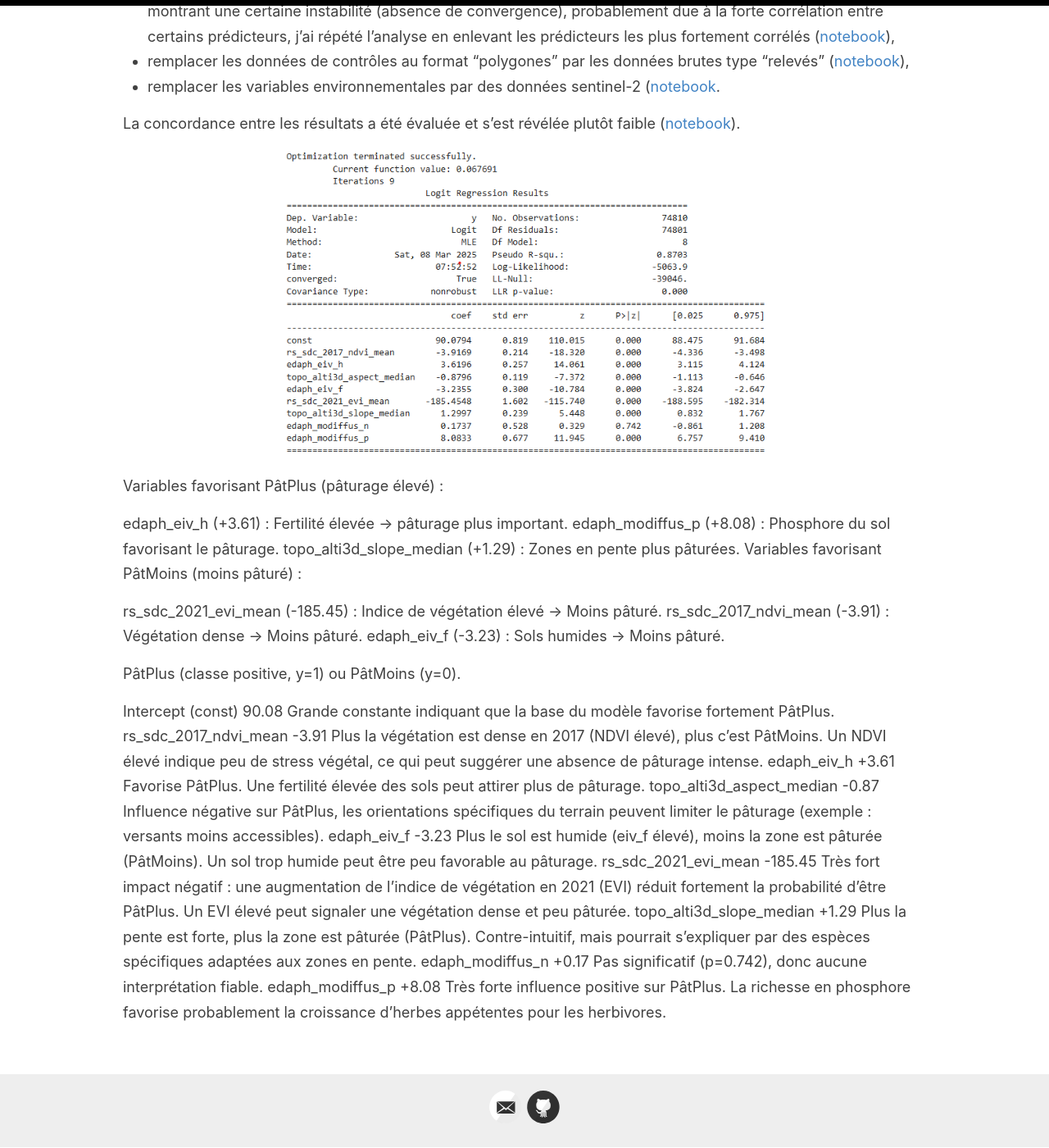
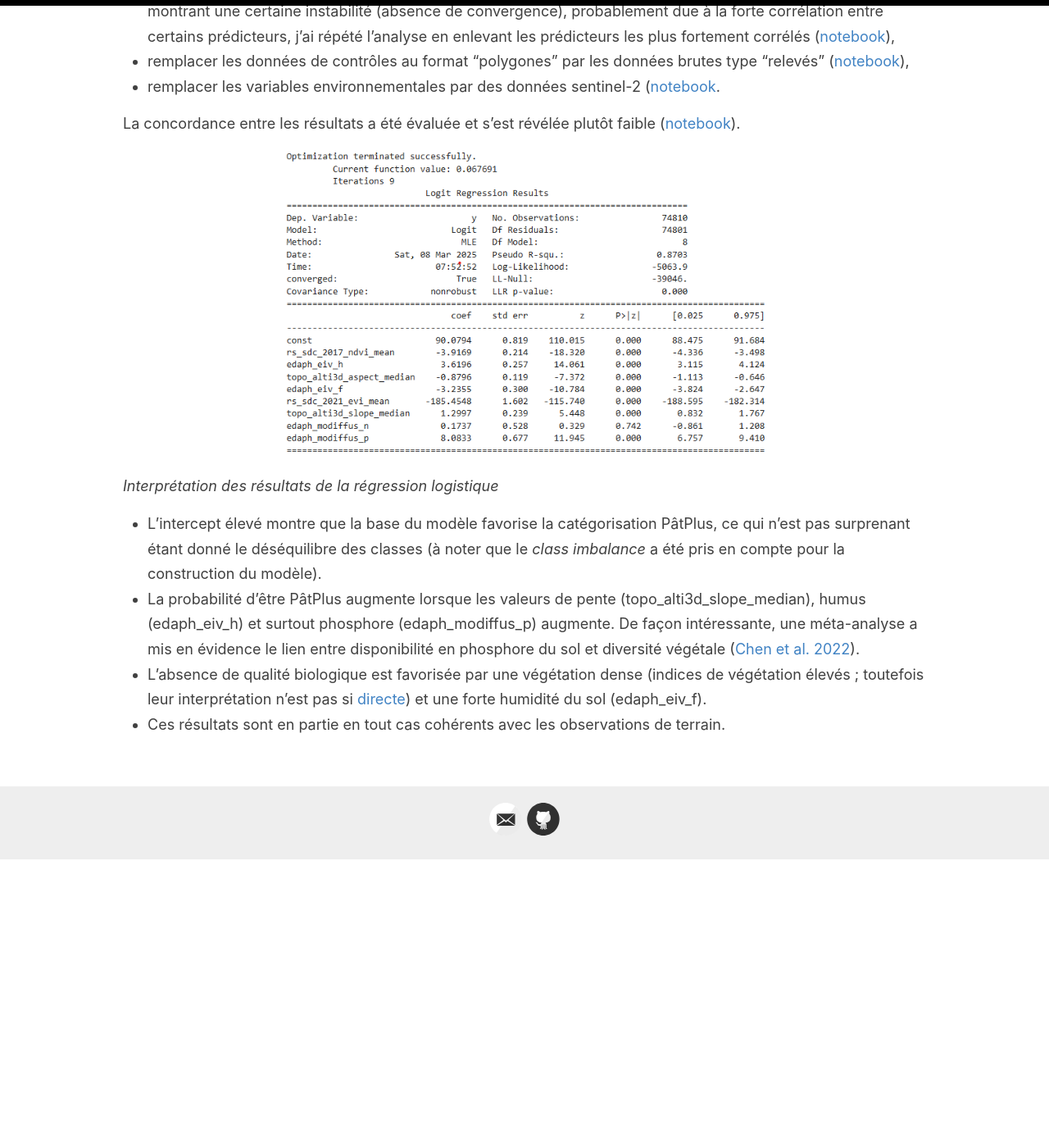
Before and after one commit to sca-opdir/sber-biodiversite-ml-prediction, a Jekyll site: the page built from _pages/results.md, in a window 1280 px wide and 1400 px high, scrolled down 3493 px. Shown: the whole window at 82% size. Built offline with Jekyll 4.4.1, drawn with Linux system fonts in a browser that asks for light colours; after the commit the page ends 4542 px from its top, so only the background shows below that.

Commit message:
Update results.md

```diff
--- a/_pages/results.md
+++ b/_pages/results.md
@@ -73,33 +73,12 @@ Afin de consolider les résultats obtenus avec ce jeu de données environnementa
 
  La concordance entre les résultats a été évaluée et s'est révélée plutôt faible ([notebook](https://www.kaggle.com/code/mzufferey/cmp-p-turages-output)).
 
-
-
-
 <div align="center">
   <img src="{{site.baseurl}}/images/logreg_results.png" alt="Résultats de la régression logistique avec un jeu restreint de prédicteurs" width="600"/>
 </div>
 
-
-Variables favorisant PâtPlus (pâturage élevé) :
-
-edaph_eiv_h (+3.61) : Fertilité élevée → pâturage plus important.
-edaph_modiffus_p (+8.08) : Phosphore du sol favorisant le pâturage.
-topo_alti3d_slope_median (+1.29) : Zones en pente plus pâturées.
-Variables favorisant PâtMoins (moins pâturé) :
-
-rs_sdc_2021_evi_mean (-185.45) : Indice de végétation élevé → Moins pâturé.
-rs_sdc_2017_ndvi_mean (-3.91) : Végétation dense → Moins pâturé.
-edaph_eiv_f (-3.23) : Sols humides → Moins pâturé.
-
-PâtPlus (classe positive, y=1) ou PâtMoins (y=0).
-
-Intercept (const)	90.08	Grande constante indiquant que la base du modèle favorise fortement PâtPlus.
-rs_sdc_2017_ndvi_mean	-3.91	Plus la végétation est dense en 2017 (NDVI élevé), plus c’est PâtMoins. Un NDVI élevé indique peu de stress végétal, ce qui peut suggérer une absence de pâturage intense.
-edaph_eiv_h	+3.61	Favorise PâtPlus. Une fertilité élevée des sols peut attirer plus de pâturage.
-topo_alti3d_aspect_median	-0.87	Influence négative sur PâtPlus, les orientations spécifiques du terrain peuvent limiter le pâturage (exemple : versants moins accessibles).
-edaph_eiv_f	-3.23	Plus le sol est humide (eiv_f élevé), moins la zone est pâturée (PâtMoins). Un sol trop humide peut être peu favorable au pâturage.
-rs_sdc_2021_evi_mean	-185.45	Très fort impact négatif : une augmentation de l'indice de végétation en 2021 (EVI) réduit fortement la probabilité d’être PâtPlus. Un EVI élevé peut signaler une végétation dense et peu pâturée.
-topo_alti3d_slope_median	+1.29	Plus la pente est forte, plus la zone est pâturée (PâtPlus). Contre-intuitif, mais pourrait s’expliquer par des espèces spécifiques adaptées aux zones en pente.
-edaph_modiffus_n	+0.17	Pas significatif (p=0.742), donc aucune interprétation fiable.
-edaph_modiffus_p	+8.08	Très forte influence positive sur PâtPlus. La richesse en phosphore favorise probablement la croissance d’herbes appétentes pour les herbivores.
+*Interprétation des résultats de la régression logistique*
+- L'intercept élevé montre que la base du modèle favorise la catégorisation PâtPlus, ce qui n'est pas surprenant étant donné le déséquilibre des classes (à noter que le *class imbalance* a été pris en compte pour la construction du modèle).
+- La probabilité d'être PâtPlus augmente lorsque les valeurs de pente (topo_alti3d_slope_median), humus (edaph_eiv_h) et surtout phosphore (edaph_modiffus_p) augmente. De façon intéressante, une méta-analyse a mis en évidence le lien entre disponibilité en phosphore du sol et diversité végétale ([Chen et al. 2022](https://doi.org/10.1038/s41559-022-01794-z)).
+- L'absence de qualité biologique est favorisée par une végétation dense (indices de végétation élevés ; toutefois leur interprétation n'est pas si [directe](https://docs.up42.com/help/spectral-indexes)) et une forte humidité du sol (edaph_eiv_f).
+- Ces résultats sont en partie en tout cas cohérents avec les observations de terrain.
```
